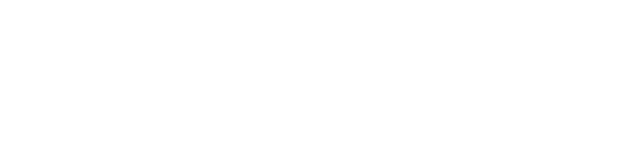
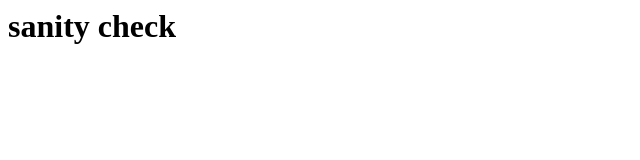
Before and after one commit to msimonton/FarmShare, a website: page client/index.html in a window 1280 px wide. Shown: the whole page, without its empty margins (0-640 px from the left). Drawn offline with Linux system fonts and the light colour scheme.

Commit message:
added blank htmls

```diff
--- a/client/index.html
+++ b/client/index.html
@@ -5,6 +5,7 @@
 </head>
 
 <body>
+  <h1>sanity check</h1>
 <!--
   The nav bar that will be updated as we navigate between views.
 -->
```
Also changed, not shown: client/faq.html (added), client/farmInfo.html (added), client/farmer.html (added), client/users.html (added).
